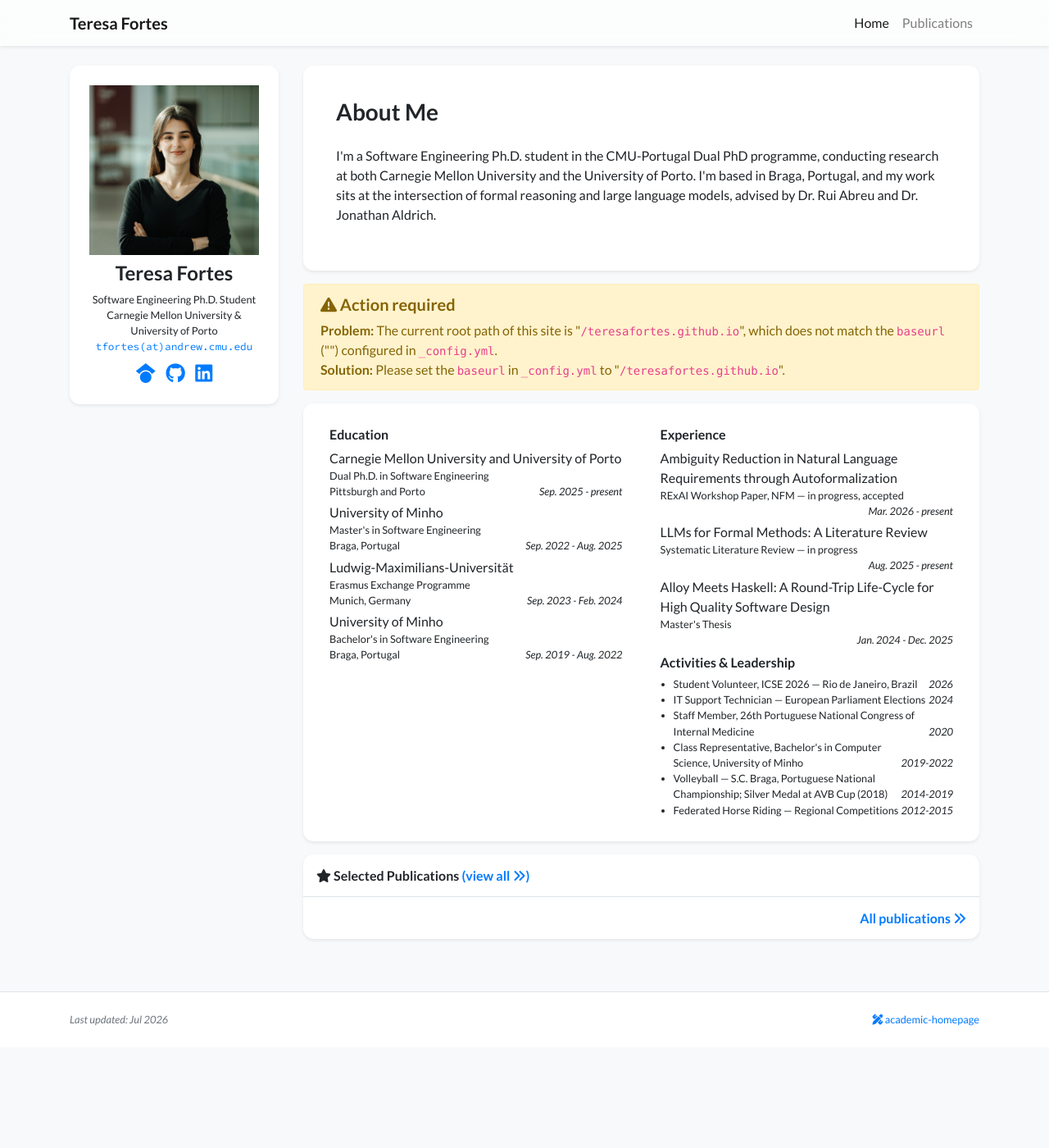
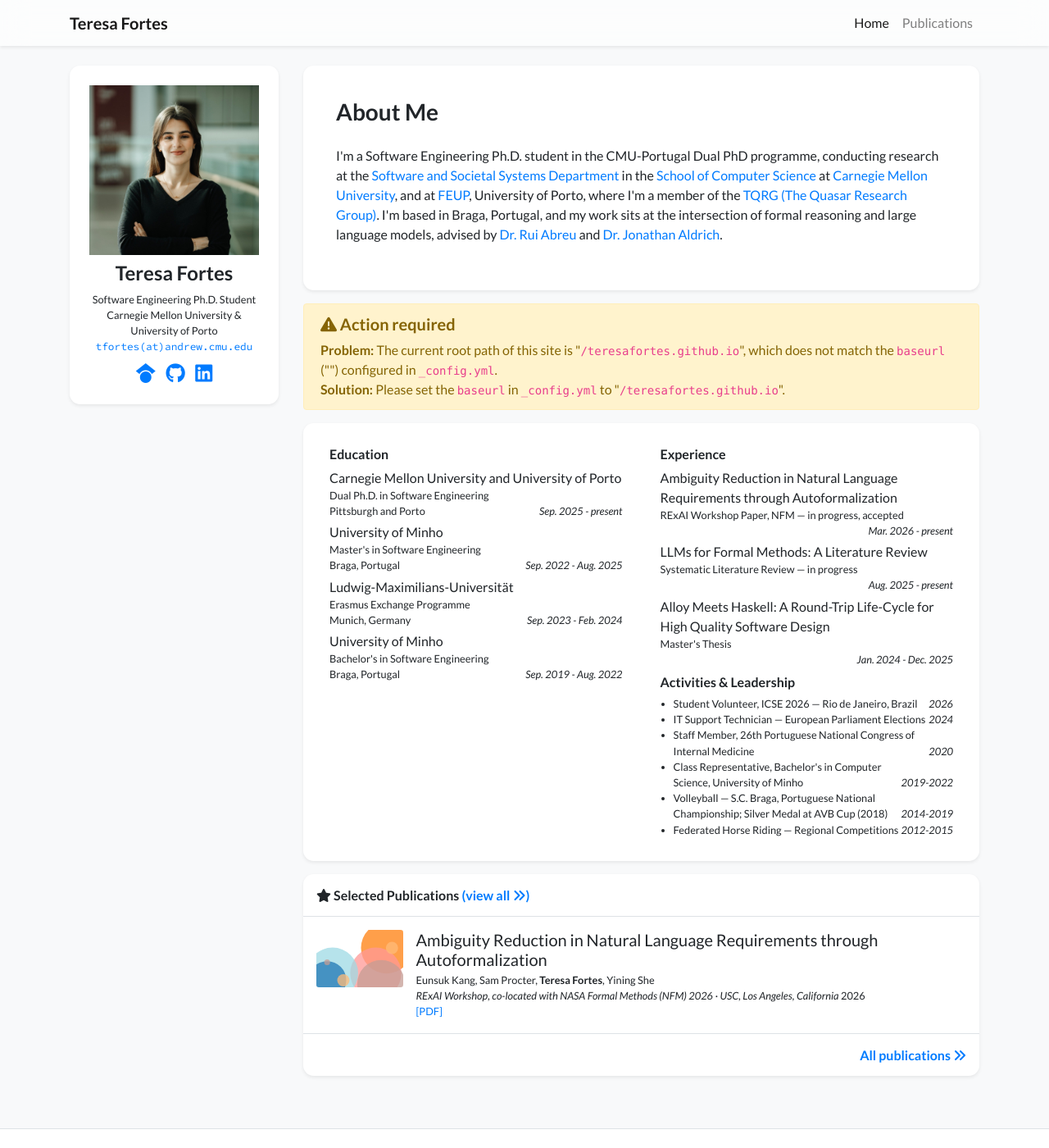
Before and after one commit to teresafortes/teresafortes.github.io, a Jekyll site: the page built from index.html, in a window 1280 px wide and 1400 px high. Shown: the whole window at 82% size. Built offline with Jekyll 4.4.1, drawn with Linux system fonts in a browser that asks for light colours; nearby versions of some CDN libraries; a style sheet for code colours, icons or effects is not loaded.

Commit message:
Add affiliation/advisor links and real publication entry
- Link S3D, CMU School of Computer Science, CMU, FEUP, and TQRG in
  the bio, plus advisor homepages (Rui Abreu, Jonathan Aldrich)
- Add the accepted RExAI/NFM 2026 workshop paper to Publications
  with full author list, venue, location, and PDF link
- Clean up authors.yml to just the real author list (was demo data)

```diff
--- a/_data/profile.yml
+++ b/_data/profile.yml
@@ -22,9 +22,15 @@
 short_bio: >-
   <p>
     I'm a Software Engineering Ph.D. student in the CMU-Portugal Dual PhD programme,
-    conducting research at both Carnegie Mellon University and the University of Porto.
+    conducting research at the <a href="https://s3d.cmu.edu/" target="_blank">Software and Societal Systems Department</a>
+    in the <a href="https://www.cs.cmu.edu/" target="_blank">School of Computer Science</a> at
+    <a href="https://www.cmu.edu/" target="_blank">Carnegie Mellon University</a>, and at
+    <a href="https://www.up.pt/feup/pt/" target="_blank">FEUP</a>, University of Porto, where I'm a member of the
+    <a href="https://tqrg.github.io" target="_blank">TQRG (The Quasar Research Group)</a>.
     I'm based in Braga, Portugal, and my work sits at the intersection of formal
-    reasoning and large language models, advised by Dr. Rui Abreu and Dr. Jonathan Aldrich.
+    reasoning and large language models, advised by
+    <a href="https://ruimaranhao.com" target="_blank">Dr. Rui Abreu</a> and
+    <a href="https://www.cs.cmu.edu/~aldrich/" target="_blank">Dr. Jonathan Aldrich</a>.
   </p>
 
 portrait_url: /assets/images/photos/portrait.jpg
```
Also changed, not shown: _data/authors.yml (+1 -21 lines), _publications/2026/2026-ambiguity-reduction-nfm.md (added, +14 -0 lines).
